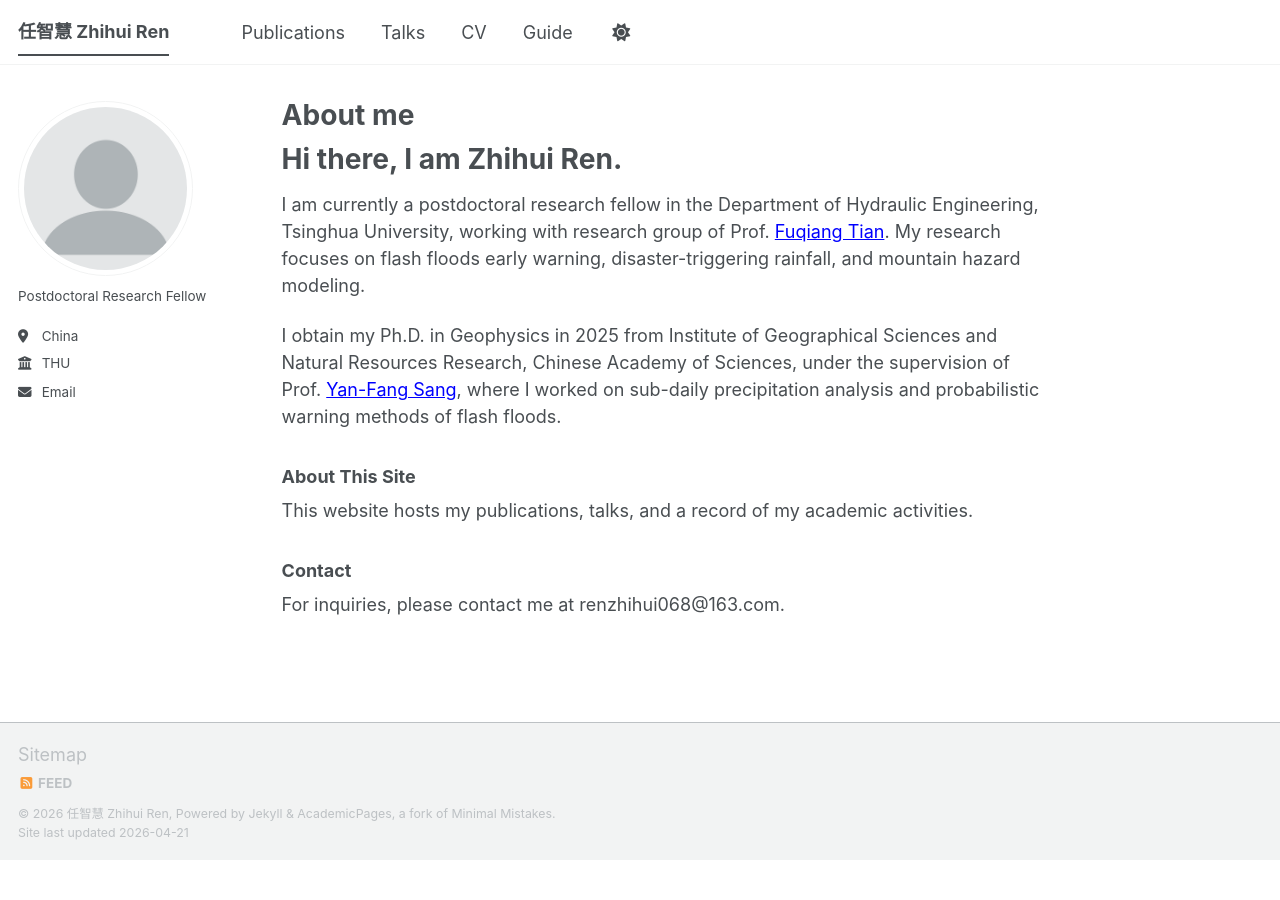
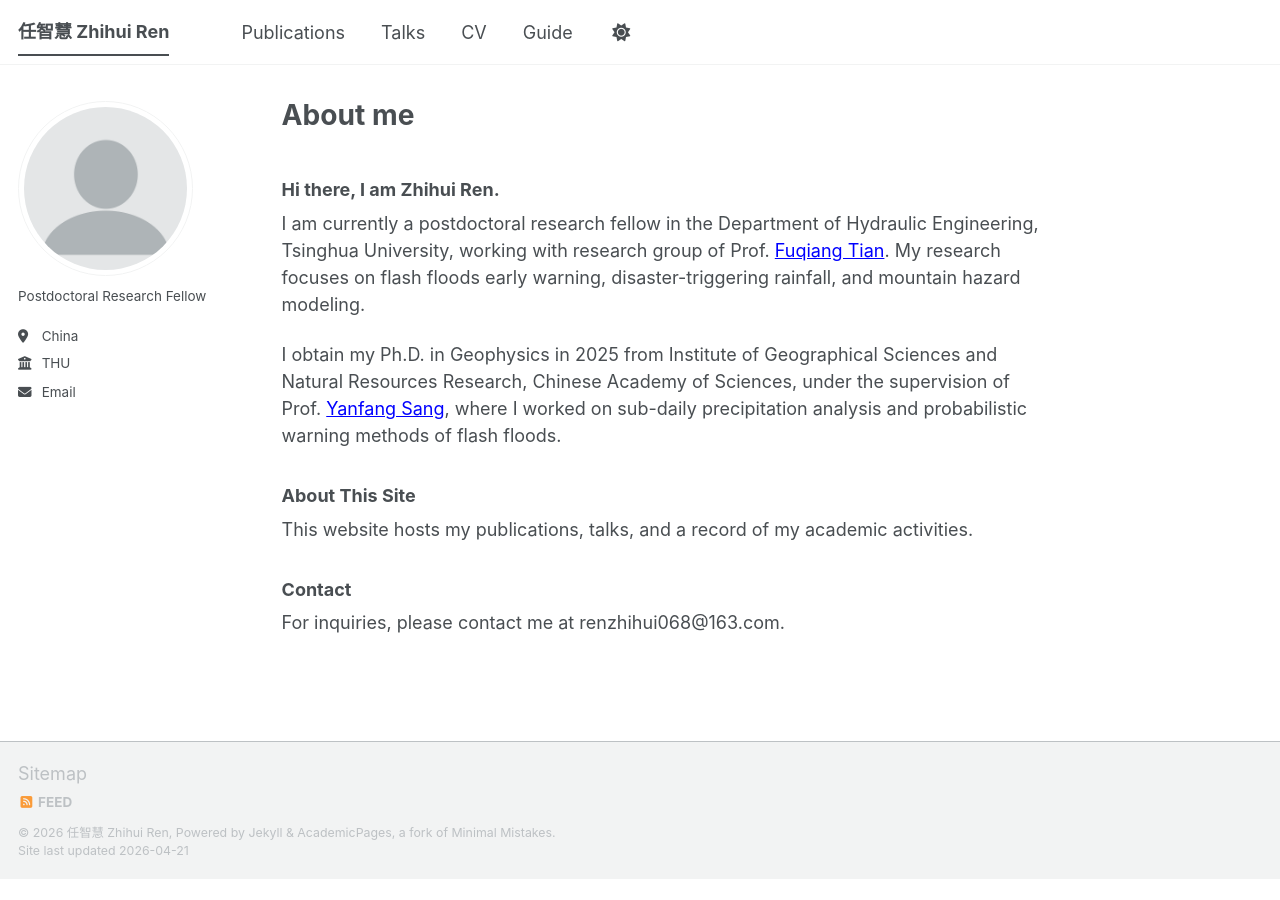
Before and after one commit to 68kellyren/68kellyren.github.io, a Jekyll site: the page built from _pages/about.md, in a window 1280 px wide. Built offline with Jekyll 4.4.1, drawn with Linux system fonts in a browser that asks for light colours; a script bundle is joined from its source files by our own code; library files that are not in the unit come from our copies.

Commit message:
Update about.md

```diff
--- a/_pages/about.md
+++ b/_pages/about.md
@@ -7,11 +7,10 @@ redirect_from:
   - /about.html
 ---
 
-# Hi there, I am Zhihui Ren.
-
+### Hi there, I am Zhihui Ren.
 I am currently a postdoctoral research fellow in the Department of Hydraulic Engineering, Tsinghua University, working with research group of Prof. <span style="color: blue; text-decoration: underline;">Fuqiang Tian</span>. My research focuses on flash floods early warning, disaster-triggering rainfall, and mountain hazard modeling.
 
-I obtain my Ph.D. in Geophysics in 2025 from Institute of Geographical Sciences and Natural Resources Research, Chinese Academy of Sciences, under the supervision of Prof. <span style="color: blue; text-decoration: underline;">Yan-Fang Sang</span>, where I worked on sub-daily precipitation analysis and probabilistic warning methods of flash floods.
+I obtain my Ph.D. in Geophysics in 2025 from Institute of Geographical Sciences and Natural Resources Research, Chinese Academy of Sciences, under the supervision of Prof. <span style="color: blue; text-decoration: underline;">Yanfang Sang</span>, where I worked on sub-daily precipitation analysis and probabilistic warning methods of flash floods.
 
 ### About This Site
 This website hosts my publications, talks, and a record of my academic activities.
```
